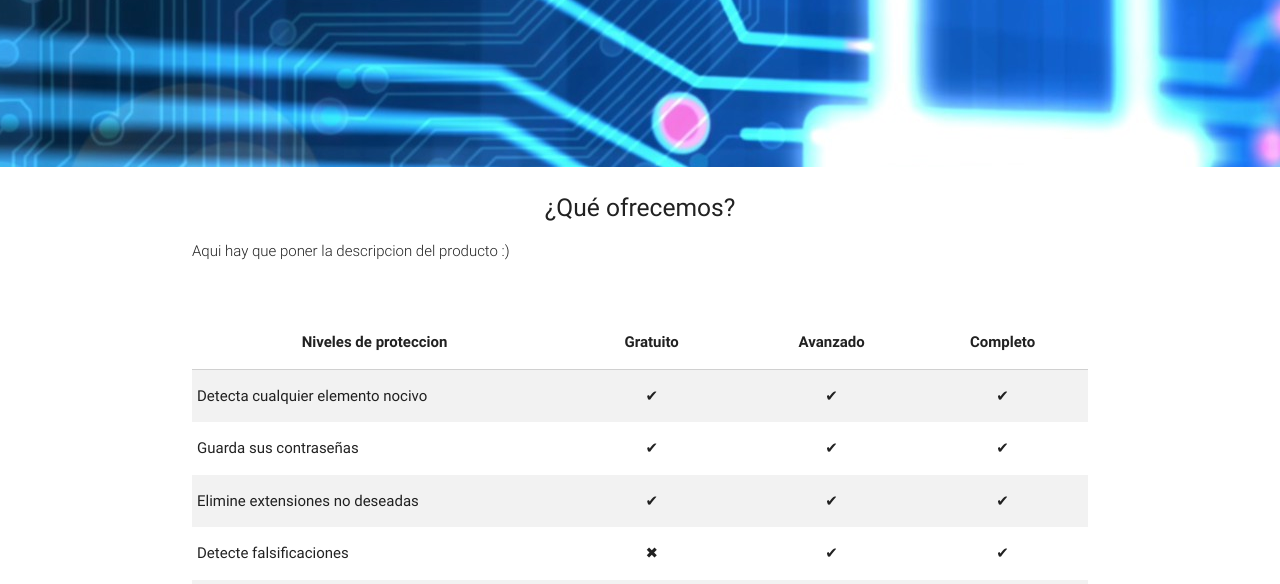
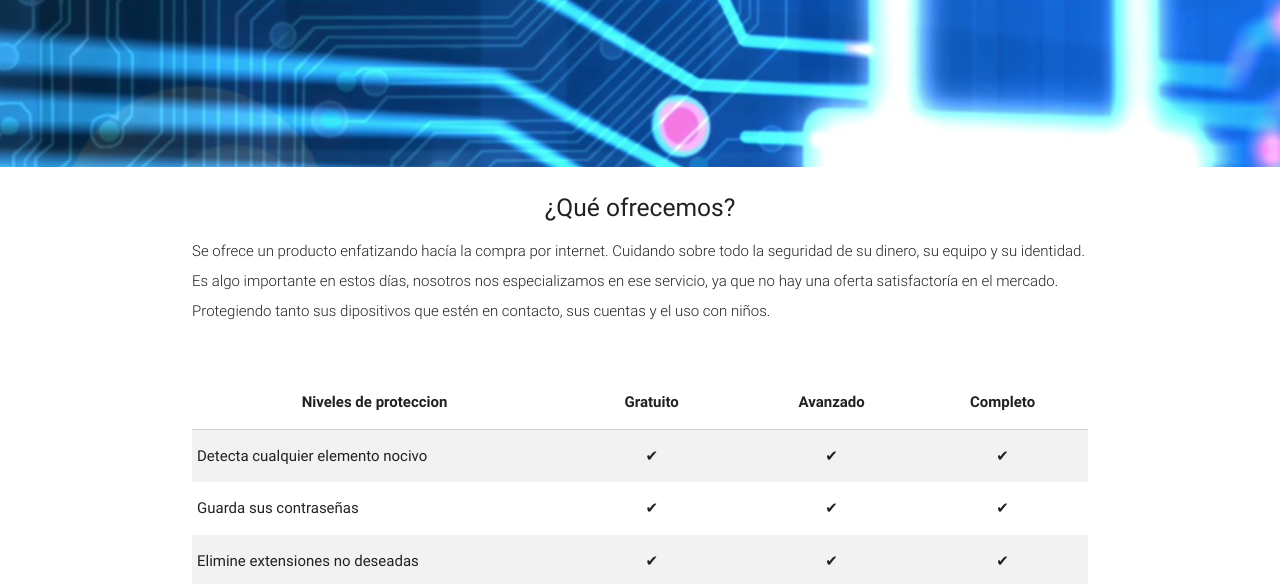
Before and after one commit to saulaxel/Taream-laboratori-PAyMN, a plain HTML site: page Website/antivirus.html in a window 1280 px wide. Shown: the part 213-797 px from the top of the page. Drawn offline with nearby package versions, Linux system fonts and the light colour scheme.

Commit message:
Update antivirus.html
descripcion

```diff
--- a/Website/antivirus.html
+++ b/Website/antivirus.html
@@ -29,7 +29,11 @@
         <div class="col s12 m12">
             <h5 class="center">¿Qué ofrecemos?</h5>
 
-            <p class="light">Aqui hay que poner la descripcion del producto :)</p>
+            <p class="light">Se ofrece un producto enfatizando hacía la compra por internet.
+            Cuidando sobre todo la seguridad de su dinero, su equipo y su identidad. Es algo importante en estos días,
+            nosotros nos especializamos en ese servicio, ya que no hay una oferta satisfactoría en el mercado. Protegiendo
+            tanto sus dipositivos que estén en contacto, sus cuentas y el uso con niños.
+            </p>
         </div>
       </div>
    </div>
```
